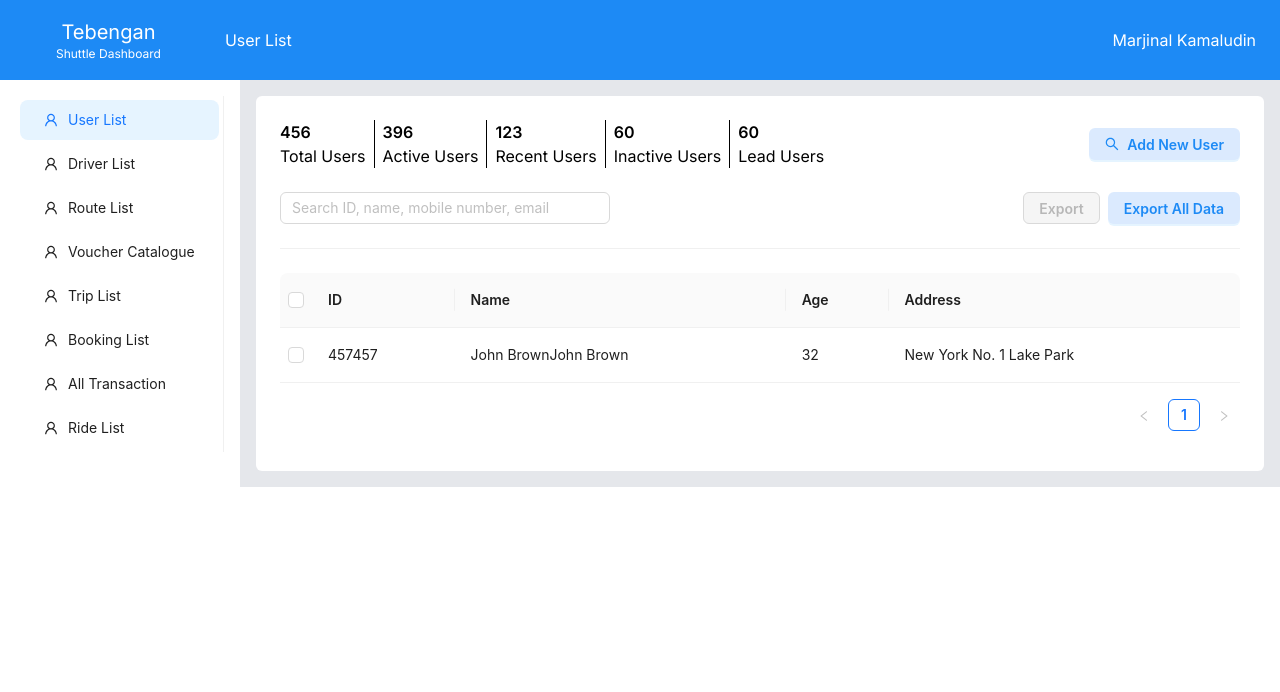
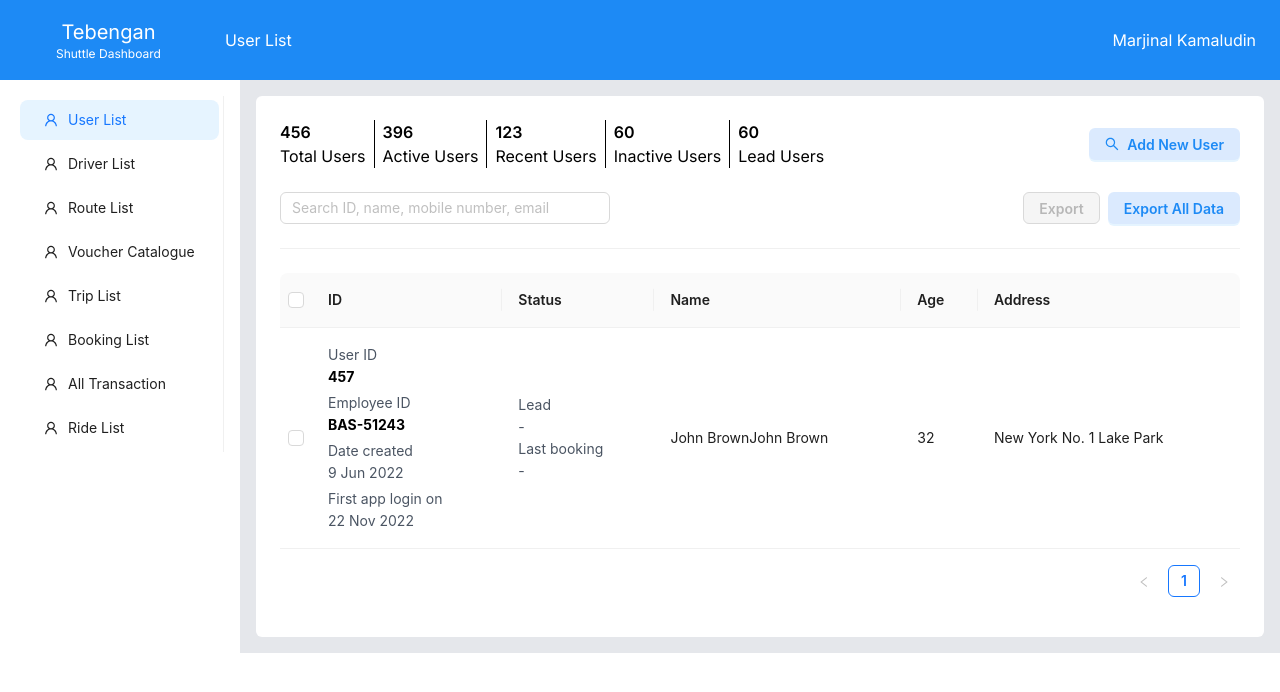
Before and after one commit to kanzff/tebengan, a Next.js app: page / in a window 1280 px wide. Shown: the top 692 px of the page. Built offline with nearby package versions, Linux system fonts and the light colour scheme.

Commit message:
update table

```diff
--- a/components/ContentTable.tsx
+++ b/components/ContentTable.tsx
@@ -11,6 +11,11 @@ interface DataType {
     created_at: string,
     first_login_at?: string
   };
+  status: {
+    last_booking_at: string,
+    last_active?: string,
+    status: string
+  }
   name: string;
   age: number;
   address: string;
@@ -21,9 +26,27 @@ const columns: ColumnsType<DataType> = [
     title: 'ID',
     dataIndex: 'id',
     render: (id: any) => (
-      <div>
-        <a>{id.user_id}</a>
-        <a>{id.user_id}</a>
+      <div className='text-gray-600'>
+        <p>User ID</p>
+        <p className='font-bold text-black pb-1'>{id.user_id}</p>
+        <p>Employee ID</p>
+        <p className='font-bold text-black pb-1'>{id.employee_id}</p>
+        <p>Date created</p>
+        <p className='pb-1'>{id.created_at}</p>
+        <p>First app login on</p>
+        <p>{id.first_login_at}</p>
+      </div>
+    )
+  },
+  {
+    title: 'Status',
+    dataIndex: 'status',
+    render: (status: any) => (
+      <div className='text-gray-600'>
+        <p>{status.status}</p>
+        <p>{status.last_active}</p>
+        <p>Last booking</p>
+        <p>{status.last_booking_at}</p>
       </div>
     )
   },
@@ -91,6 +114,11 @@ const data: DataType[] = [
       created_at: '9 Jun 2022',
       first_login_at: '22 Nov 2022'
     },
+    status: {
+      last_booking_at: '-',
+      last_active: '-',
+      status: 'Lead',
+  },
     name: 'John Brown',
     age: 32,
     address: 'New York No. 1 Lake Park',
--- a/data/tableData.ts
+++ b/data/tableData.ts
@@ -37,8 +37,8 @@ export const tableData: DataType[] = [
             first_login_at: '22 Nov 2022'
         },
         status: {
-            last_booking_at: '',
-            last_active: '',
+            last_booking_at: '-',
+            last_active: '-',
             status: 'Lead',
         },
         name: {
```
